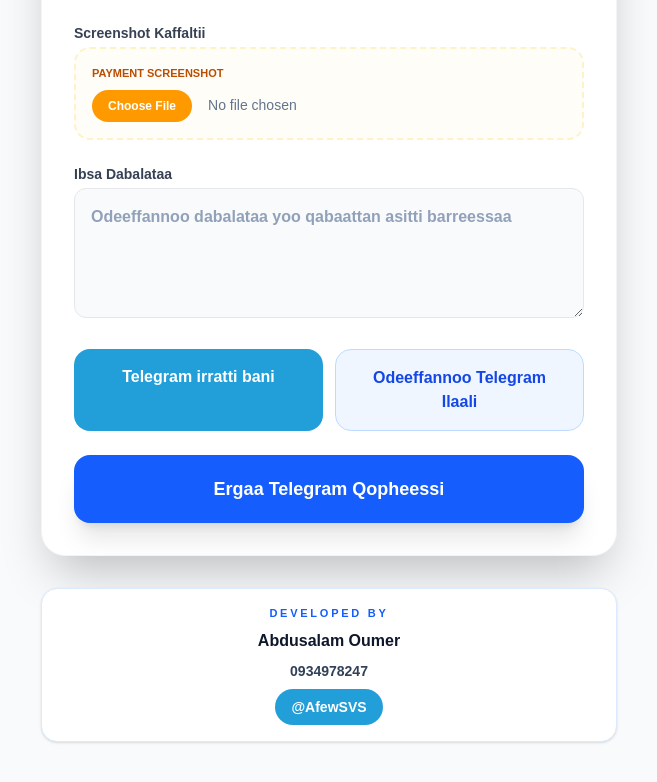
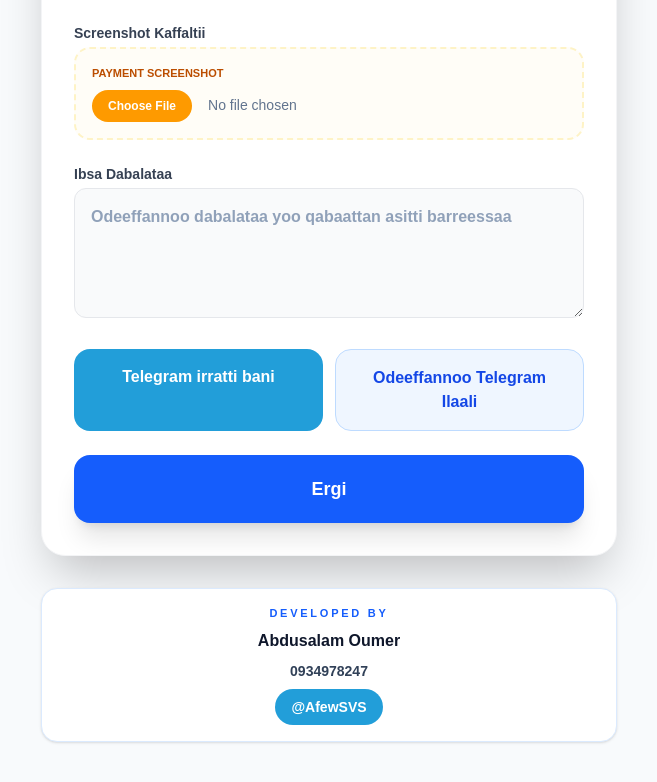
Before and after one commit to oumersalah2-cmd/seif-online-services, a Next.js app: page /apply in a window 1280 px wide. Shown: the part 1166-1948 px from the top of the page, without its empty margins (311-968 px from the left). Built offline with nearby package versions, Linux system fonts and the light colour scheme.

Commit message:
Shorten apply button text to Ergi

```diff
--- a/src/app/apply/page.js
+++ b/src/app/apply/page.js
@@ -228,7 +228,7 @@
           </div>
 
           <button type="submit" className="w-full bg-blue-600 text-white py-5 rounded-2xl font-black text-lg hover:bg-blue-700 shadow-xl transition-all active:scale-95">
-            Ergaa Telegram Qopheessi
+            Ergi
           </button>
         </form>
       </div>
```
